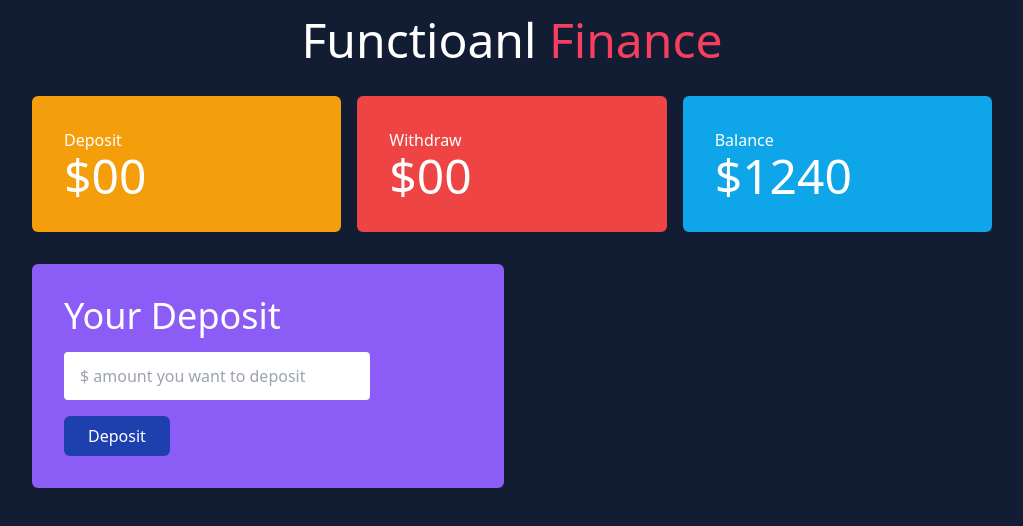
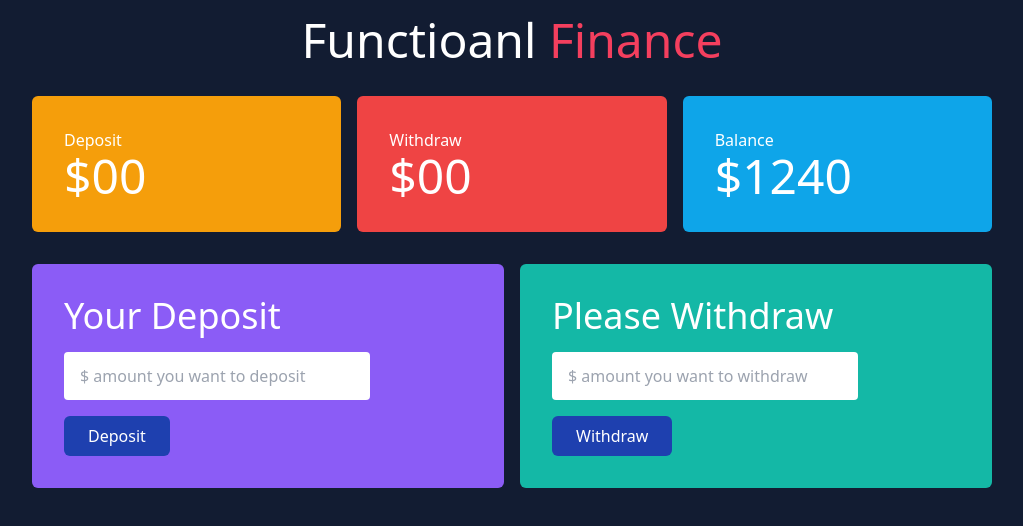
Before and after one commit to searchsakib/functional-finance-website, a plain HTML site: page index.html in a window 1280 px wide. Shown: the whole page, without its empty margins (128-1151 px from the left). Drawn offline with nearby package versions, Linux system fonts and the light colour scheme.

Commit message:
just add the deposit.js file

```diff
--- a/index.html
+++ b/index.html
@@ -5,6 +5,7 @@
     <meta name="viewport" content="width=device-width, initial-scale=1.0" />
     <title>Functioanl Financial Website</title>
     <script src="https://cdn.tailwindcss.com"></script>
+    <script src="./js/deposit.js"></script>
     <script>
       tailwind.config = {
         theme: {
@@ -70,6 +71,21 @@
               Deposit
             </button>
           </div>
+          <div class="bg-teal-500 p-8 rounded-md">
+            <h3 class="text-4xl text-white mb-4">Please Withdraw</h3>
+            <input
+              class="w-3/4 px-4 py-3 rounded block"
+              type="number"
+              min="1"
+              placeholder="$ amount you want to withdraw"
+            />
+            <button
+              id="btn-withdraw"
+              class="bg-blue-800 px-6 py-2 text-white font-medium rounded-md hover:bg-blue-600 mt-4"
+            >
+              Withdraw
+            </button>
+          </div>
         </div>
       </section>
     </main>
```
Also changed, not shown: js/deposit.js (added).
